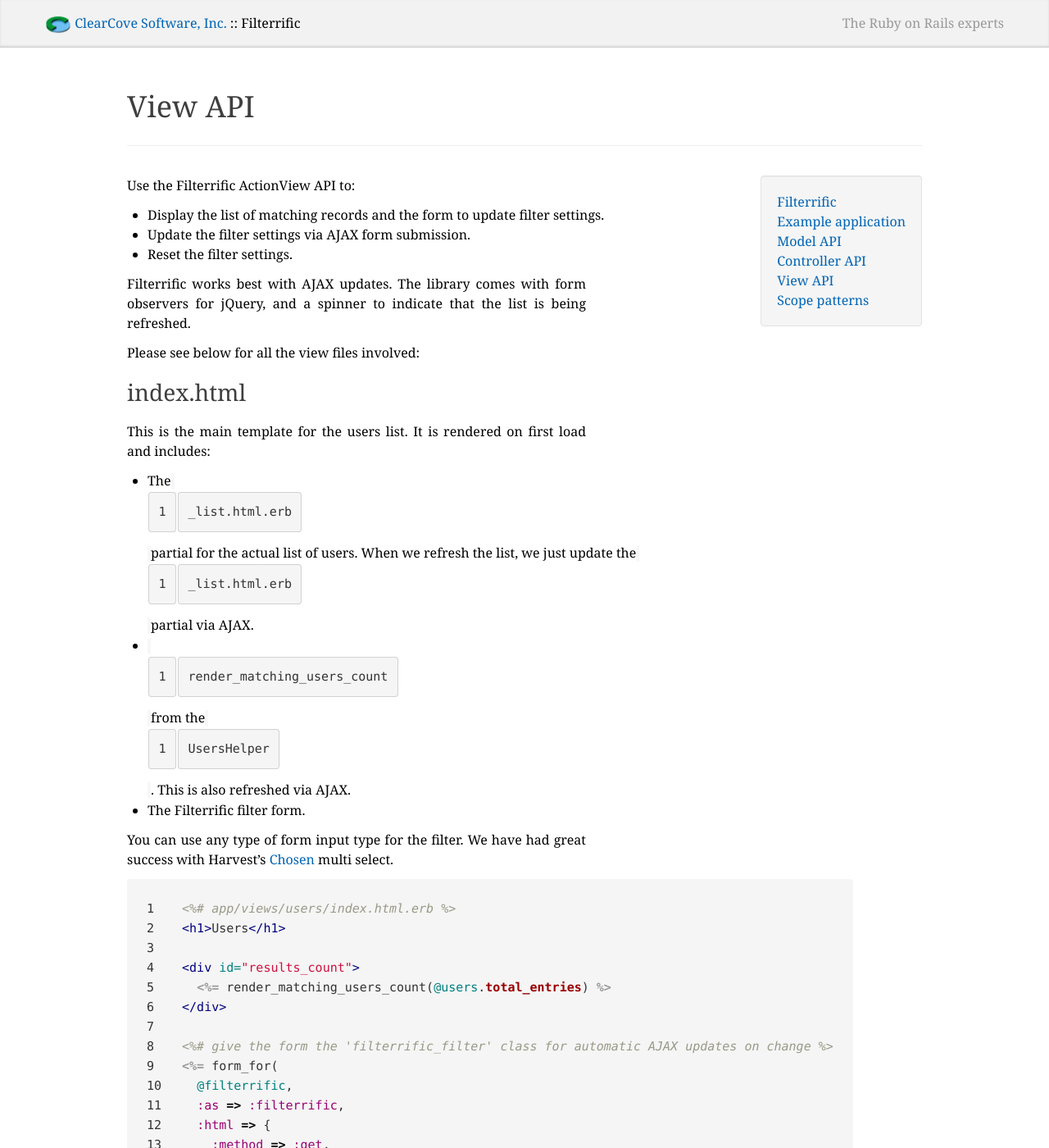
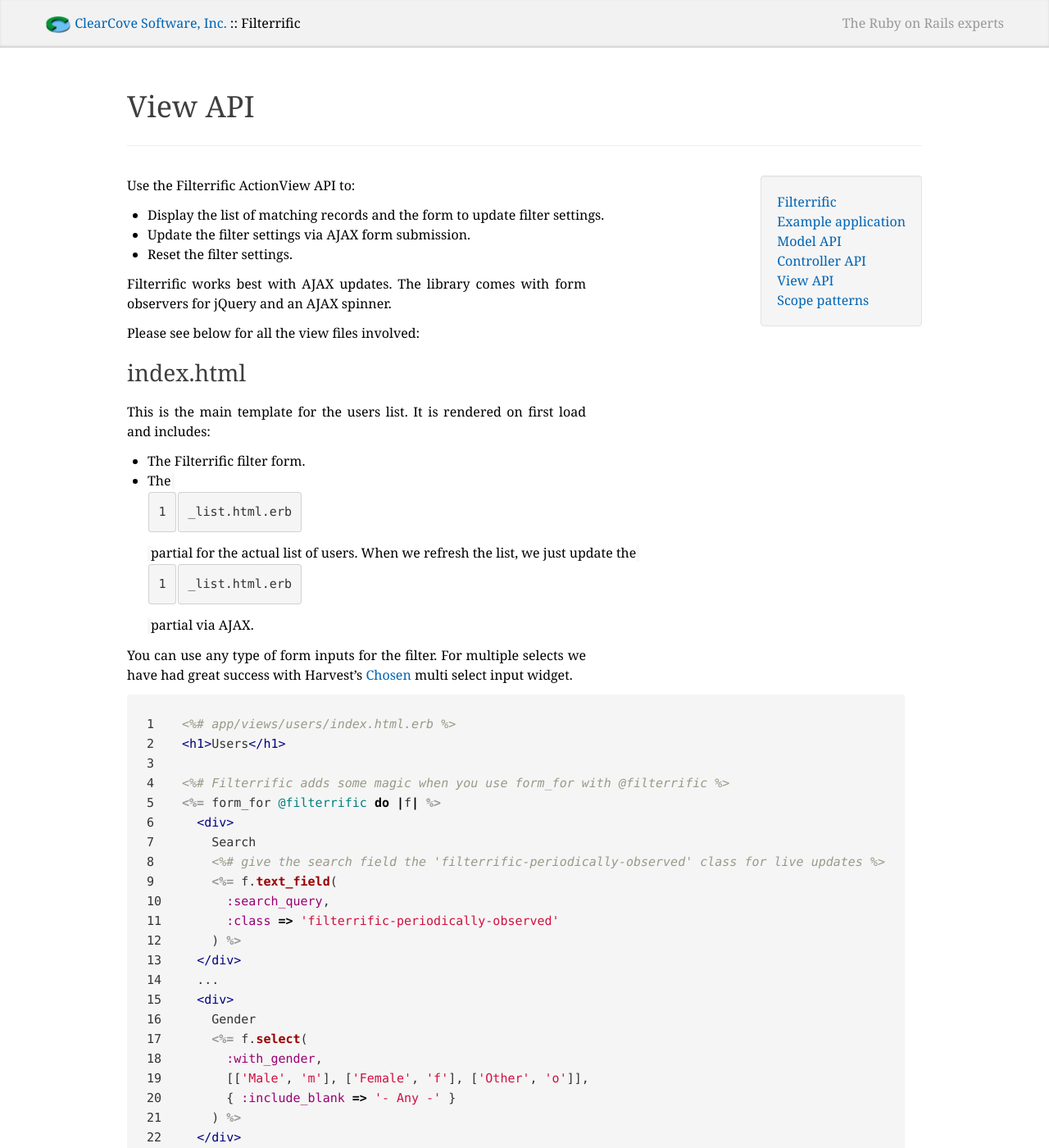
Before and after one commit to jhund/filterrific, a Jekyll site: the page built from pages/action_view_api.md, in a window 1280 px wide and 1400 px high. Shown: the whole window at 82% size. Built offline with Jekyll 4.4.1, drawn with Linux system fonts in a browser that asks for light colours; Markdown is read by kramdown in place of the engine named in the settings; some of the changed text lies outside the part shown.

````diff
--- a/pages/action_view_api.md
+++ b/pages/action_view_api.md
@@ -15,7 +15,7 @@ Use the Filterrific ActionView API to:
 * Reset the filter settings.
 
 Filterrific works best with AJAX updates. The library comes with form observers
-for jQuery, and a spinner to indicate that the list is being refreshed.
+for jQuery and an AJAX spinner.
 
 Please see below for all the view files involved:
 
@@ -24,41 +24,27 @@ Please see below for all the view files involved:
 This is the main template for the users list. It is rendered on first load
 and includes:
 
-
+* The Filterrific filter form.
 * The `_list.html.erb` partial for the actual list of users. When we refresh
   the list, we just update the `_list.html.erb` partial via AJAX.
-* `render_matching_users_count` from the `UsersHelper`. This is also refreshed
-  via AJAX.
-* The Filterrific filter form.
 
-You can use any type of form input type for the filter. We have had great
-success with Harvest's [Chosen](http://harvesthq.github.io/chosen/) multi select.
+You can use any type of form inputs for the filter. For multiple selects
+we have had great success with Harvest's
+[Chosen](http://harvesthq.github.io/chosen/) multi select input widget.
 
 
 ```erb
 <%# app/views/users/index.html.erb %>
 <h1>Users</h1>
 
-<div id="results_count">
-  <%= render_matching_users_count(@users.total_entries) %>
-</div>
-
-<%# give the form the 'filterrific_filter' class for automatic AJAX updates on change %>
-<%= form_for(
-  @filterrific,
-  :as => :filterrific,
-  :html => {
-    :method => :get,
-    :onsubmit => 'return false;',
-    :id => 'filterrific_filter'
-  }) do |f|
-%>
+<%# Filterrific adds some magic when you use form_for with @filterrific %>
+<%= form_for @filterrific do |f| %>
   <div>
     Search
-    <%# give the search field the 'js-periodically-observed' class for live updates %>
+    <%# give the search field the 'filterrific-periodically-observed' class for live updates %>
     <%= f.text_field(
       :search_query,
-      :class => 'js-periodically-observed'
+      :class => 'filterrific-periodically-observed'
     ) %>
   </div>
   ...
@@ -96,27 +82,6 @@ success with Harvest's [Chosen](http://harvesthq.github.io/chosen/) multi select
 ) %>
 ```
 
-### UsersHelper
-
-This helper renders the count of users who match the filter settings. We wrap
-it in a helper so that we can call it both on initial page load, as well as from
-the AJAX response.
-
-```ruby
-# app/helpers/users_helper.rb
-module UsersHelper
-
-  def render_matching_users_count(count)
-    if 1 == count
-      "1 user matches the filter settings."
-    else
-      "#{ count } users match the filter settings."
-    end
-  end
-
-end
-```
-
 ### _list.html
 
 The `_list.html.erb` partial renders the actual list of users. We extract it
@@ -125,6 +90,11 @@ into a partial so that we can update it via AJAX response.
 ```erb
 <%# app/views/users/_list.html.erb %>
 <div id="filterrific_results">
+
+  <div>
+    <%= page_entries_info users # provided by will_paginate %>
+  </div>
+
   <table>
     <tr>
       <th>Name</th>
@@ -143,7 +113,7 @@ into a partial so that we can update it via AJAX response.
   </table>
 </div>
 
-<%= will_paginate users %>
+<%= will_paginate users # provided by will_paginate %>
 ```
 
 ### index.js
@@ -157,7 +127,6 @@ were changed.
   render(:partial => 'users/list', :locals => { :users => @users })
 ) %>
 $("#filterrific_results").html("<%= js %>");
-$("#results_count").html("<%= render_matching_users_count(@users.total_entries) %>")
 ```
 
 ### application.js
````
Also changed, not shown: pages/action_controller_api.md (+7 -9 lines).
